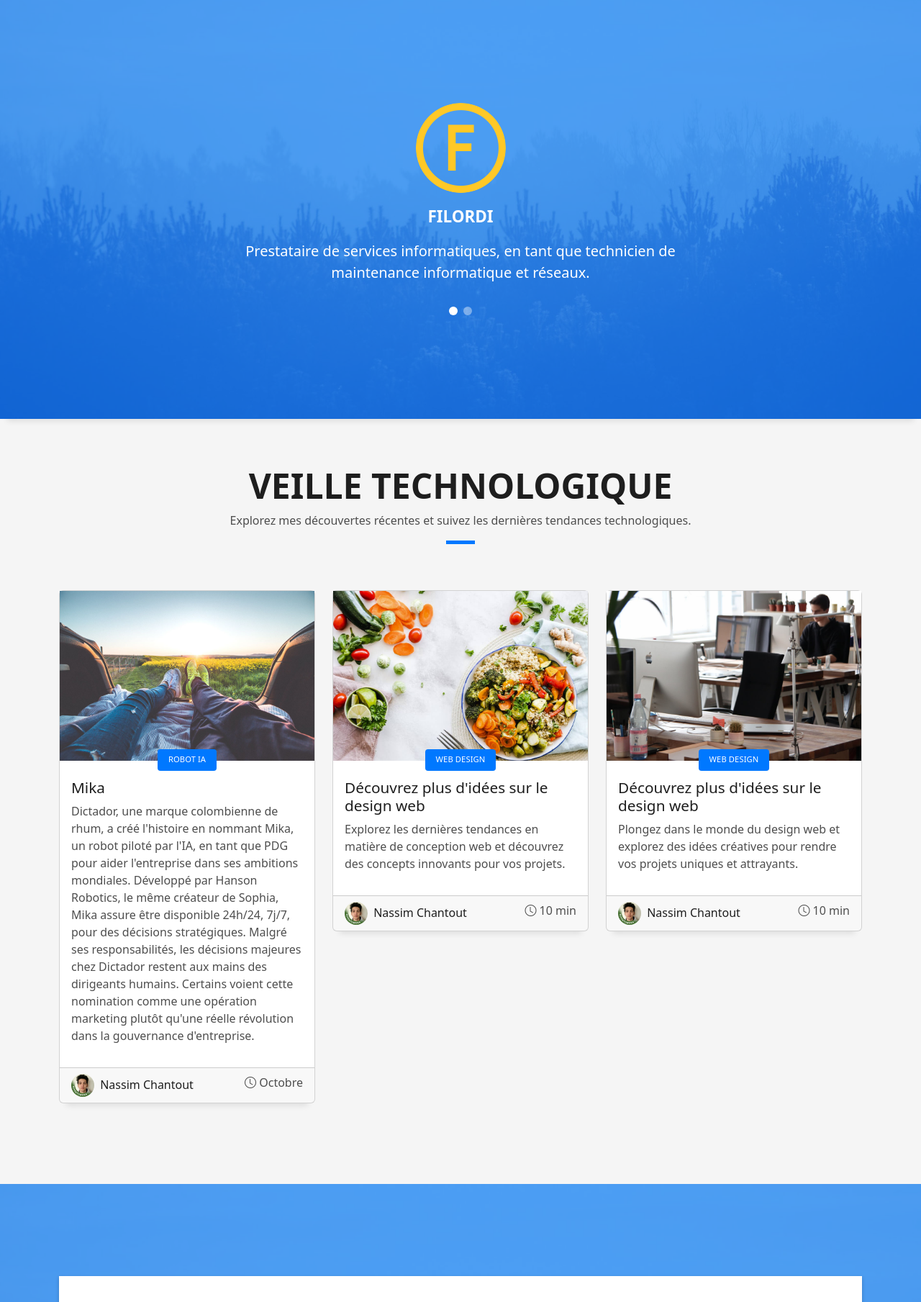
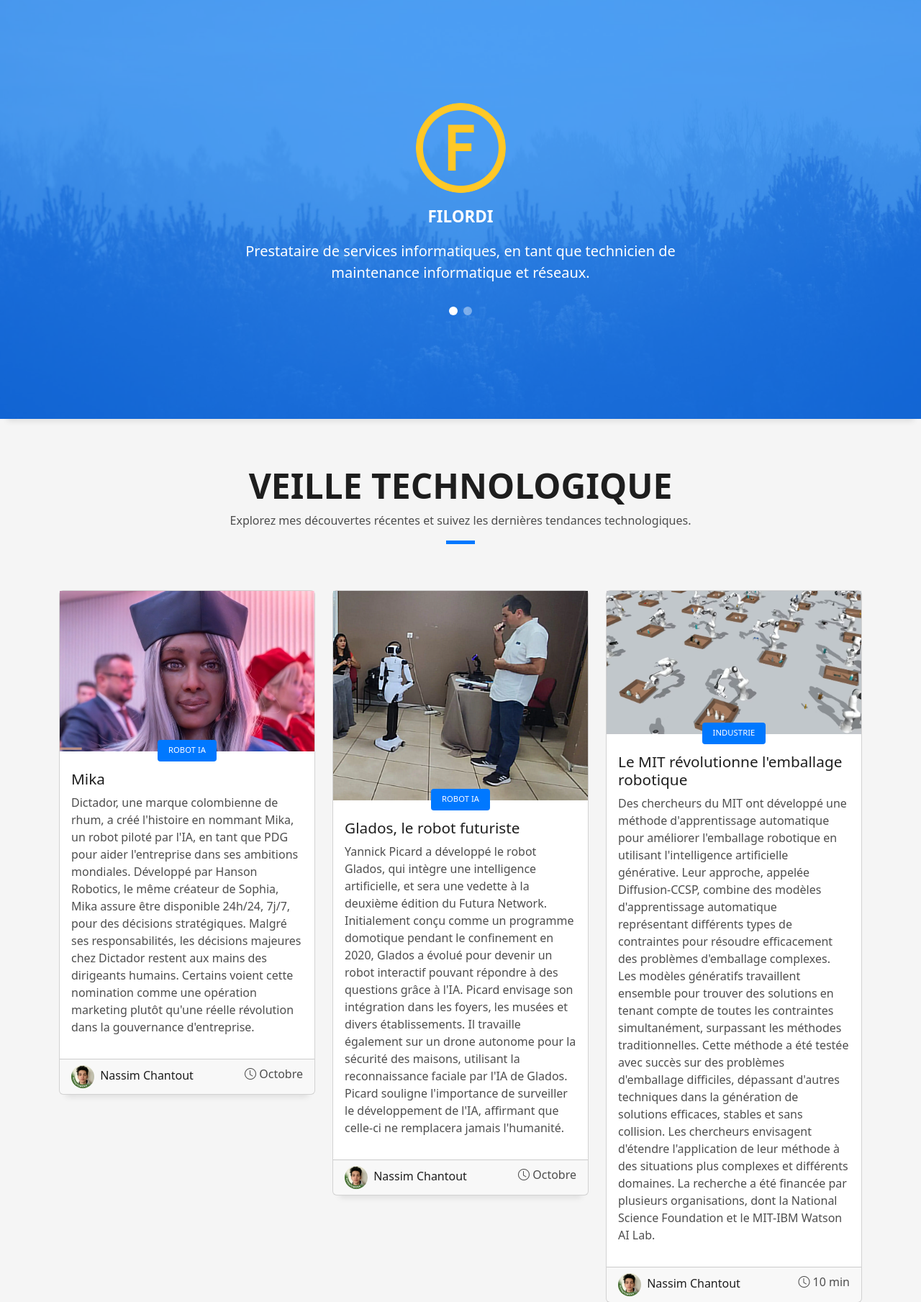
Before and after one commit to NassCT/cnassim, a PHP site: page / in a window 1280 px wide. Shown: the part 3233-5042 px from the top of the page at 72% size. Run offline with PHP 8.4, Linux system fonts and the light colour scheme.

Commit message:
Veille OCT

```diff
--- a/index.php
+++ b/index.php
@@ -35,6 +35,7 @@
           <li><a class="nav-link scrollto" href="#about">About</a></li>
           <li><a class="nav-link scrollto" href="#services">Services</a></li>
           <li><a class="nav-link scrollto" href="#work">Work</a></li>
+          <li><a class="nav-link scrollto" href="#veille">Veille</a></li>
           <li class="dropdown">
             <a href="#"><span>Projets</span> <i class="bi bi-chevron-down"></i></a>
             <ul>
@@ -377,7 +378,7 @@
     <!-- End Testimonials Section -->
 
     <!-- ======= Section Veille Technologique ======= -->
-    <section id="blog" class="blog-mf sect-pt4 route">
+    <section id="veille" class="blog-mf sect-pt4 route">
       <div class="container">
         <div class="row">
           <div class="col-sm-12">
@@ -394,22 +395,22 @@
           <div class="col-md-4">
             <div class="card card-blog">
               <div class="card-img">
-                <a href="blog-single.html"><img src="assets/img/post-1.jpg" alt="" class="img-fluid"></a>
+                <a href="https://infos.rtl.lu/photos-et-videos/deja-demain/a/2136720.html"><img src="assets/img/mikaia.png" alt="" class="img-fluid"></a>
               </div>
               <div class="card-body">
                 <div class="card-category-box">
                   <div class="card-category">
-                    <h6 class="category">Robot  IA</h6>
+                    <h6 class="category">ROBOT IA</h6>
                   </div>
                 </div>
-                <h3 class="card-title"><a href="blog-single.html">Mika</a></h3>
+                <h3 class="card-title"><a href="https://infos.rtl.lu/photos-et-videos/deja-demain/a/2136720.html">Mika</a></h3>
                 <p class="card-description">
-                Dictador, une marque colombienne de rhum, a créé l'histoire en nommant Mika, un robot piloté par l'IA, en tant que PDG pour aider l'entreprise dans ses ambitions mondiales. Développé par Hanson Robotics, le même créateur de Sophia, Mika assure être disponible 24h/24, 7j/7, pour des décisions stratégiques. Malgré ses responsabilités, les décisions majeures chez Dictador restent aux mains des dirigeants humains. Certains voient cette nomination comme une opération marketing plutôt qu'une réelle révolution dans la gouvernance d'entreprise.
+                  Dictador, une marque colombienne de rhum, a créé l'histoire en nommant Mika, un robot piloté par l'IA, en tant que PDG pour aider l'entreprise dans ses ambitions mondiales. Développé par Hanson Robotics, le même créateur de Sophia, Mika assure être disponible 24h/24, 7j/7, pour des décisions stratégiques. Malgré ses responsabilités, les décisions majeures chez Dictador restent aux mains des dirigeants humains. Certains voient cette nomination comme une opération marketing plutôt qu'une réelle révolution dans la gouvernance d'entreprise.
                 </p>
               </div>
               <div class="card-footer">
                 <div class="post-author">
-                  <a href="#">
+                  <a href="https://infos.rtl.lu/photos-et-videos/deja-demain/a/2136720.html">
                     <img src="assets/img/head.jpg" alt="" class="avatar rounded-circle">
                     <span class="author">Nassim Chantout</span>
                   </a>
@@ -423,28 +424,28 @@
           <div class="col-md-4">
             <div class="card card-blog">
               <div class="card-img">
-                <a href="blog-single.html"><img src="assets/img/post-2.jpg" alt="" class="img-fluid"></a>
+                <a href="https://www.zinfos974.com/un-robot-dote-dintelligence-artificielle-cree-a-la-reunion/"><img src="assets/img/glados.png" alt="" class="img-fluid"></a>
               </div>
               <div class="card-body">
                 <div class="card-category-box">
                   <div class="card-category">
-                    <h6 class="category">Web Design</h6>
+                    <h6 class="category">ROBOT IA</h6>
                   </div>
                 </div>
-                <h3 class="card-title"><a href="blog-single.html">Découvrez plus d'idées sur le design web</a></h3>
+                <h3 class="card-title"><a href="https://www.zinfos974.com/un-robot-dote-dintelligence-artificielle-cree-a-la-reunion/">Glados, le robot futuriste</a></h3>
                 <p class="card-description">
-                  Explorez les dernières tendances en matière de conception web et découvrez des concepts innovants pour vos projets.
+                  Yannick Picard a développé le robot Glados, qui intègre une intelligence artificielle, et sera une vedette à la deuxième édition du Futura Network. Initialement conçu comme un programme domotique pendant le confinement en 2020, Glados a évolué pour devenir un robot interactif pouvant répondre à des questions grâce à l'IA. Picard envisage son intégration dans les foyers, les musées et divers établissements. Il travaille également sur un drone autonome pour la sécurité des maisons, utilisant la reconnaissance faciale par l'IA de Glados. Picard souligne l'importance de surveiller le développement de l'IA, affirmant que celle-ci ne remplacera jamais l'humanité.
                 </p>
               </div>
               <div class="card-footer">
                 <div class="post-author">
-                  <a href="#">
+                  <a href="https://www.zinfos974.com/un-robot-dote-dintelligence-artificielle-cree-a-la-reunion/">
                     <img src="assets/img/head.jpg" alt="" class="avatar rounded-circle">
-                    <span class="author">Nassim Chantout</span>
+                    <span href="https://www.zinfos974.com/un-robot-dote-dintelligence-artificielle-cree-a-la-reunion/" class="author">Nassim Chantout</span>
                   </a>
                 </div>
                 <div class="post-date">
-                  <span class="bi bi-clock"></span> 10 min
+                  <span class="bi bi-clock"></span> Octobre
                 </div>
               </div>
             </div>
@@ -452,22 +453,22 @@
           <div class="col-md-4">
             <div class="card card-blog">
               <div class="card-img">
-                <a href="blog-single.html"><img src="assets/img/post-3.jpg" alt="" class="img-fluid"></a>
+                <a href="https://issues.fr/perfection-de-lemballage-le-mit-utilise-lia-generative-pour-remodeler-la-precision-robotique/"><img src="assets/img/rio.png" alt="" class="img-fluid"></a>
               </div>
               <div class="card-body">
                 <div class="card-category-box">
                   <div class="card-category">
-                    <h6 class="category">Web Design</h6>
+                    <h6 class="category">INDUSTRIE</h6>
                   </div>
                 </div>
-                <h3 class="card-title"><a href="blog-single.html">Découvrez plus d'idées sur le design web</a></h3>
+                <h3 class="card-title"><a href="https://issues.fr/perfection-de-lemballage-le-mit-utilise-lia-generative-pour-remodeler-la-precision-robotique/">Le MIT révolutionne l'emballage robotique</a></h3>
                 <p class="card-description">
-                  Plongez dans le monde du design web et explorez des idées créatives pour rendre vos projets uniques et attrayants.
+                  Des chercheurs du MIT ont développé une méthode d'apprentissage automatique pour améliorer l'emballage robotique en utilisant l'intelligence artificielle générative. Leur approche, appelée Diffusion-CCSP, combine des modèles d'apprentissage automatique représentant différents types de contraintes pour résoudre efficacement des problèmes d'emballage complexes. Les modèles génératifs travaillent ensemble pour trouver des solutions en tenant compte de toutes les contraintes simultanément, surpassant les méthodes traditionnelles. Cette méthode a été testée avec succès sur des problèmes d'emballage difficiles, dépassant d'autres techniques dans la génération de solutions efficaces, stables et sans collision. Les chercheurs envisagent d'étendre l'application de leur méthode à des situations plus complexes et différents domaines. La recherche a été financée par plusieurs organisations, dont la National Science Foundation et le MIT-IBM Watson AI Lab.
                 </p>
               </div>
               <div class="card-footer">
                 <div class="post-author">
-                  <a href="#">
+                  <a href="https://issues.fr/perfection-de-lemballage-le-mit-utilise-lia-generative-pour-remodeler-la-precision-robotique/">
                     <img src="assets/img/head.jpg" alt="" class="avatar rounded-circle">
                     <span class="author">Nassim Chantout</span>
                   </a>
```
Also changed, not shown: assets/img/glados.png (added), assets/img/mikaia.png (added), assets/img/rio.png (added).
